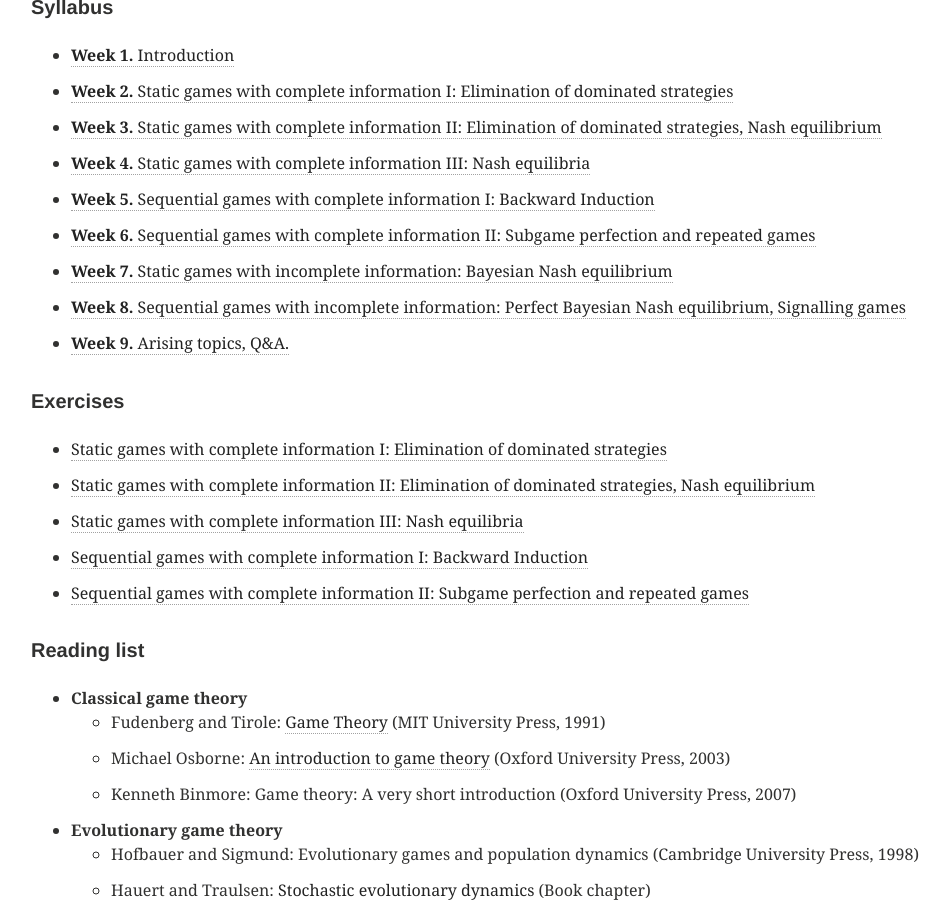
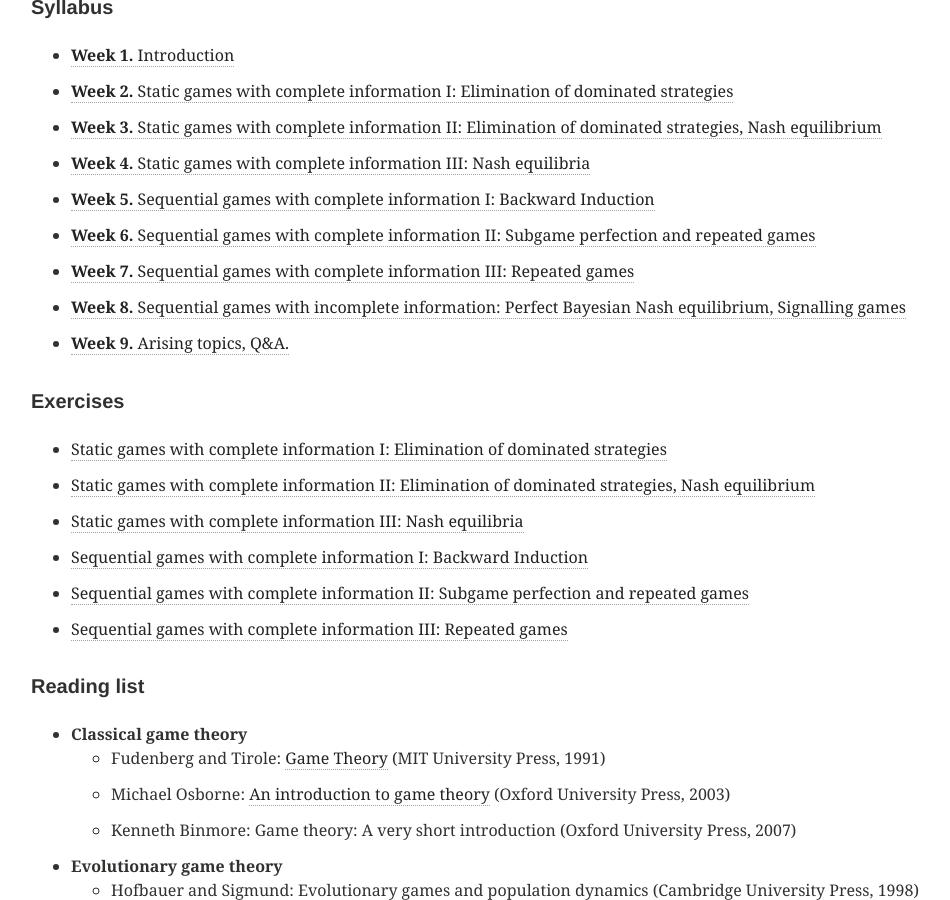
Before and after one commit to DYNOSOBs/social-behaviour, a Jekyll site: the page built from teaching/classical_game_theory/index.md, in a window 1280 px wide and 900 px high, scrolled down 377 px. Shown: the whole window, without its empty margins (65-1015 px from the left). Built offline with Jekyll 4.4.1, drawn with Linux system fonts in a browser that asks for light colours.

Commit message:
address CH comments on exercises

```diff
--- a/teaching/classical_game_theory/index.md
+++ b/teaching/classical_game_theory/index.md
@@ -24,7 +24,7 @@ image:
 - [**Week 4.** Static games with complete information III: Nash equilibria](notes/Game_Theory_4.pdf)
 - [**Week 5.** Sequential games with complete information I: Backward Induction](notes/Game_Theory_5.pdf)
 - [**Week 6.** Sequential games with complete information II: Subgame perfection and repeated games](notes/Game_Theory_6.pdf)
-- [**Week 7.** Static games with incomplete information: Bayesian Nash equilibrium]()
+- [**Week 7.** Sequential games with complete information III: Repeated games]()
 - [**Week 8.** Sequential games with incomplete information: Perfect Bayesian Nash equilibrium, Signalling games]()
 - [**Week 9.** Arising topics, Q&A.]()
 
@@ -35,6 +35,7 @@ image:
 - [Static games with complete information III: Nash equilibria](exercises/w4.pdf)
 - [Sequential games with complete information I: Backward Induction](exercises/w5.pdf)
 - [Sequential games with complete information II: Subgame perfection and repeated games](exercises/w6.pdf)
+- [Sequential games with complete information III: Repeated games](exercises/w7.pdf)
 
 
 <h5>Reading list</h5>
```
Also changed, not shown: 2 other files.
